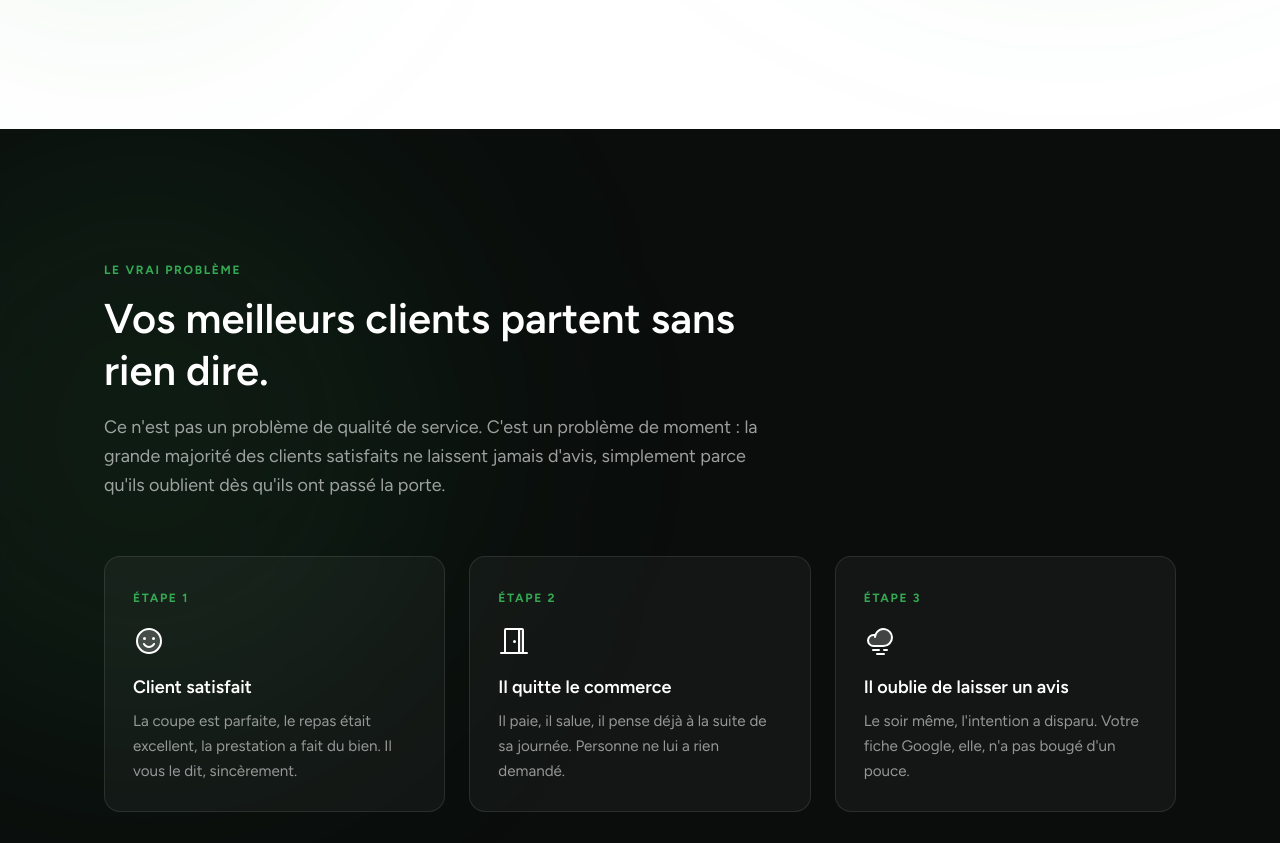
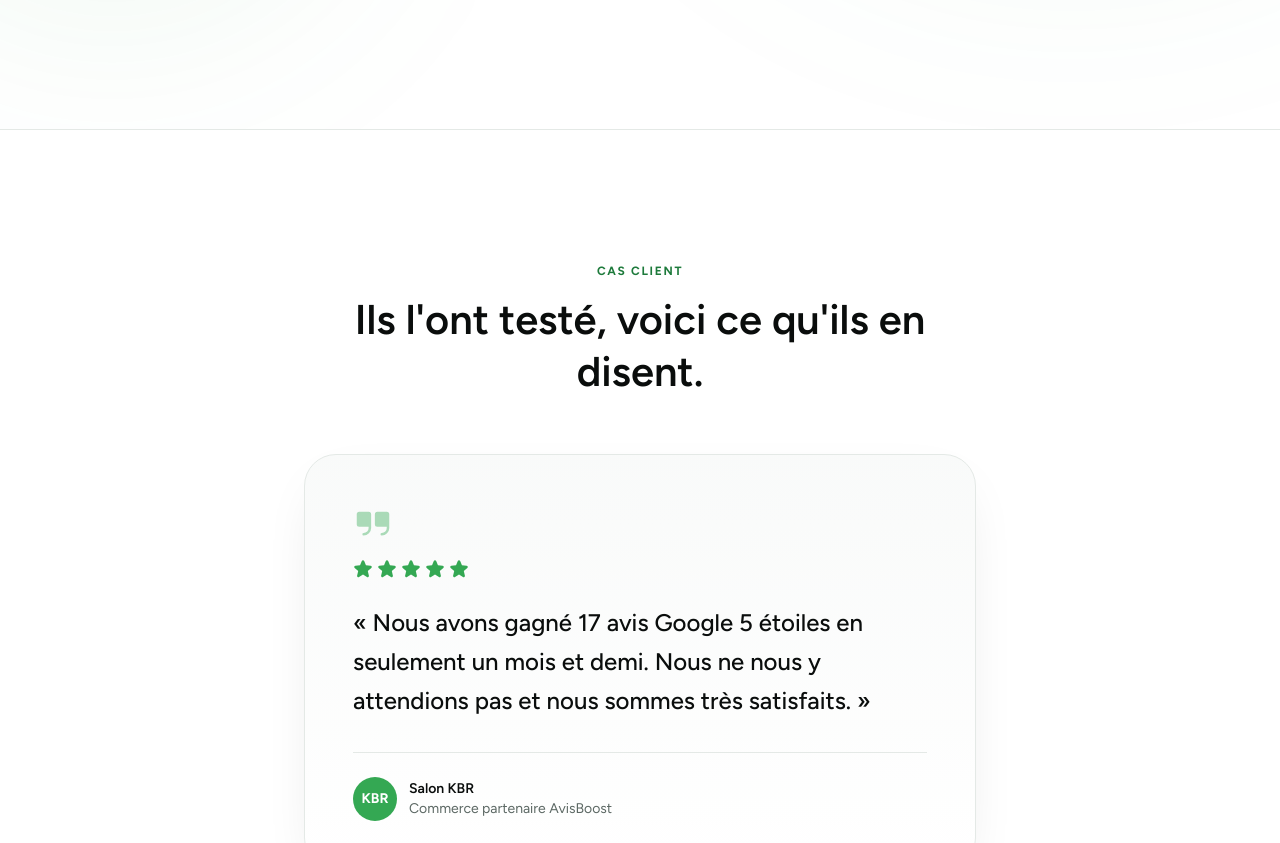
Before and after one commit to ramisam200/Avisboost, a React (Vite) app: page / in a window 1280 px wide. Shown: the part 701-1544 px from the top of the page. Built offline with nearby package versions, Linux system fonts and the light colour scheme.

Commit message:
Remonte l'étude de cas juste après le Hero
Utile pour partager le lien directement avec des prospects/concurrents : la preuve KBR (avant/après) est visible dès le premier scroll, sans attendre les sections problème/solution.

```diff
--- a/src/App.jsx
+++ b/src/App.jsx
@@ -18,10 +18,10 @@ function App() {
       <Header />
       <main id="main-content">
         <Hero />
+        <CaseStudy />
         <Problem />
         <HowItWorks />
         <AnimationDemo />
-        <CaseStudy />
         <Features />
         <Pricing />
         <VideoSection />
```
